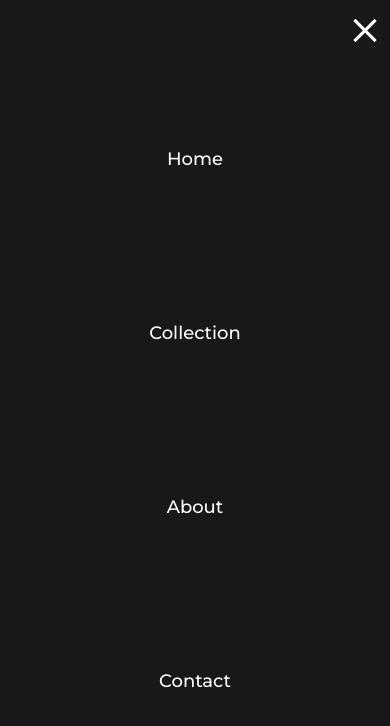
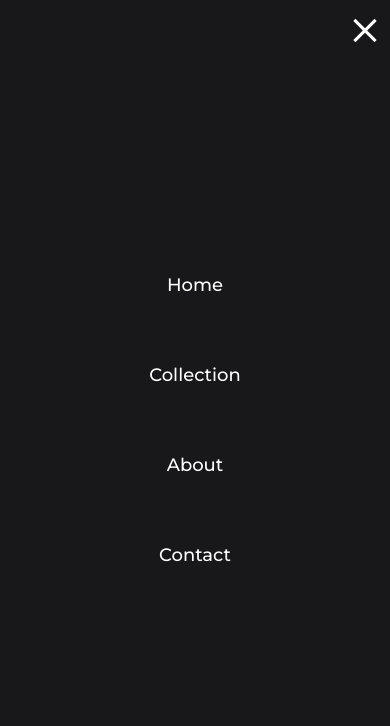
Before and after one commit to WaLinke/devchallenges.io.interior-consultant, a plain HTML site: page index.html in a window 390 px wide. Both pictures are taken after a click on the element 365 px from the left and 30 px from the top of the page. Drawn offline with nearby package versions, Linux system fonts and the light colour scheme.

Commit message:
Fix mobile navigation space between nav-items

```diff
--- a/style.css
+++ b/style.css
@@ -320,12 +320,11 @@ footer {
     .navbar_list {
         display: none;
     }
-
     .navbar_list.active {
         display: flex;
         flex-direction: column;
         align-items: center;
-        justify-content: space-evenly;
+        justify-content: center;
         z-index: 2;
         position: absolute;
         top: 0;
@@ -334,4 +333,7 @@ footer {
         height: 100vh;
         background-color: var(--background-color);
     }
+    .nav_item {
+        margin: 32px 0;
+    }
 }
```
